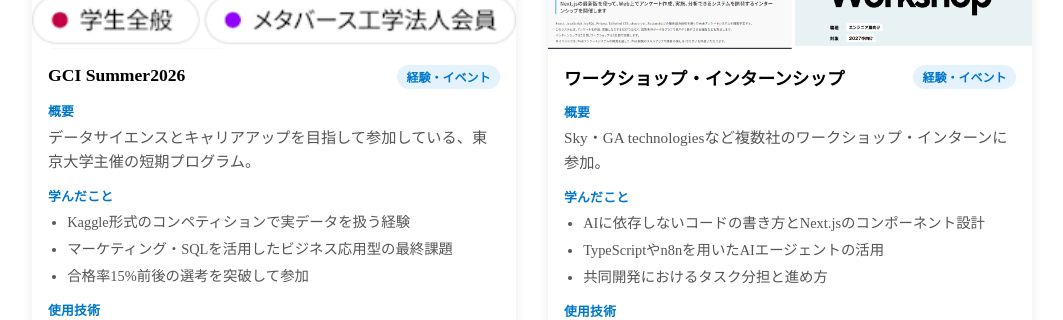
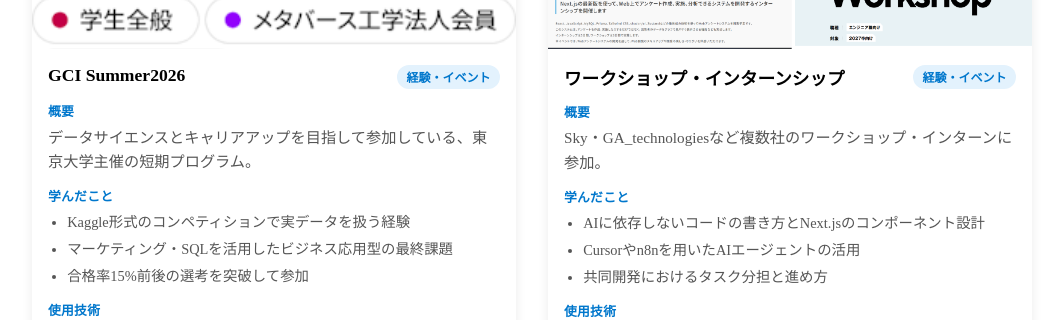
Before and after one commit to yoguze/my-works-website, a Next.js app: page /works in a window 1280 px wide. Shown: the part 2740-3060 px from the top of the page, without its empty margins (108-1171 px from the left). Built offline with nearby package versions, Linux system fonts and the light colour scheme.

Commit message:
worksの一部修正

```diff
--- a/data/works.js
+++ b/data/works.js
@@ -79,10 +79,10 @@ export const portfolioWorks = [
     image: "/workshop.png",
     alt: "ワークショップ・インターンシップ",
     summary:
-      "Sky・GA technologiesなど複数社のワークショップ・インターンに参加。",
+      "Sky・GA_technologiesなど複数社のワークショップ・インターンに参加。",
     highlights: [
       "AIに依存しないコードの書き方とNext.jsのコンポーネント設計",
-      "TypeScriptやn8nを用いたAIエージェントの活用",
+      "Cursorやn8nを用いたAIエージェントの活用",
       "共同開発におけるタスク分担と進め方",
     ],
     techStack: ["Next.js", "TypeScript", "n8n"],
```
